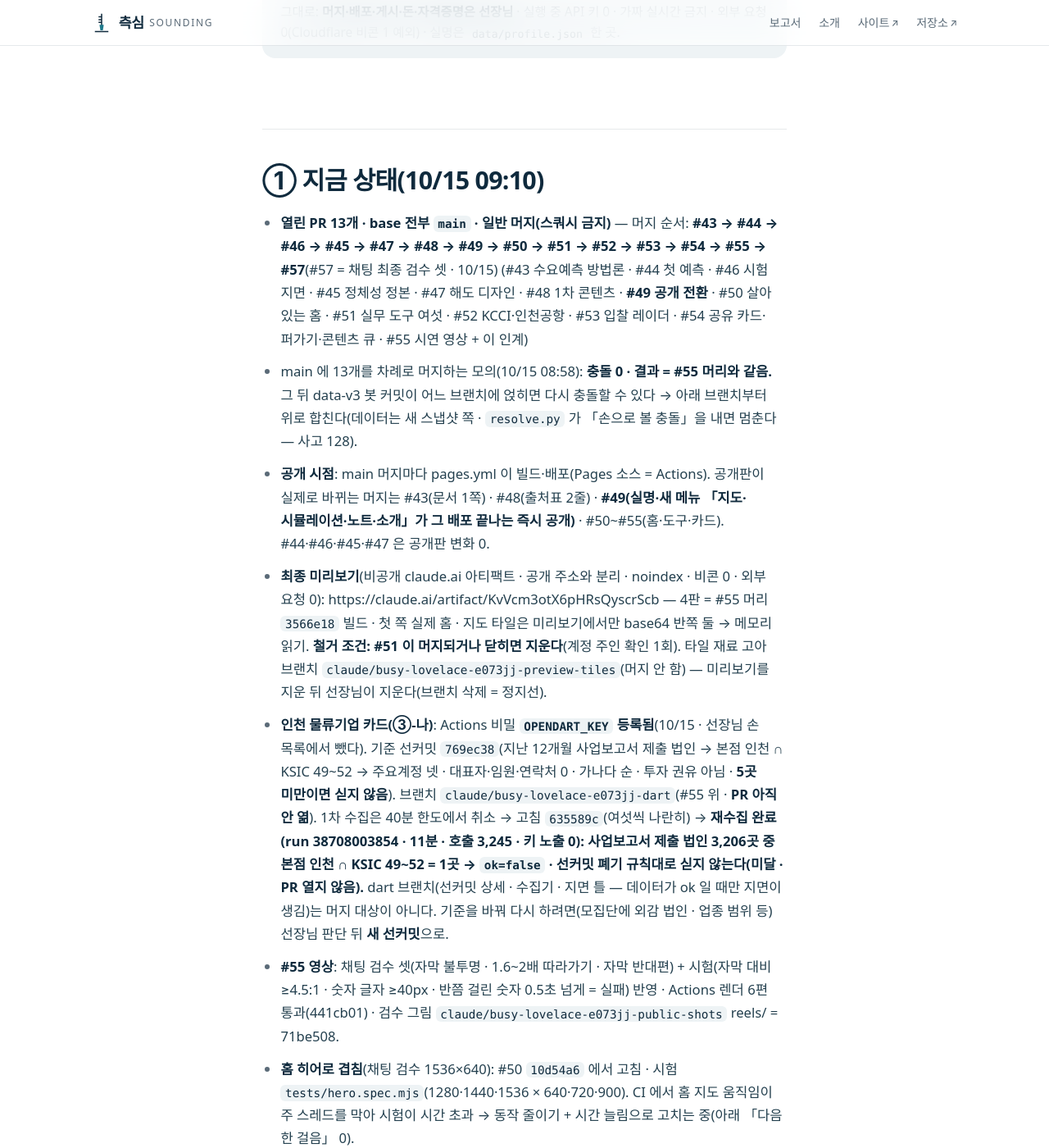
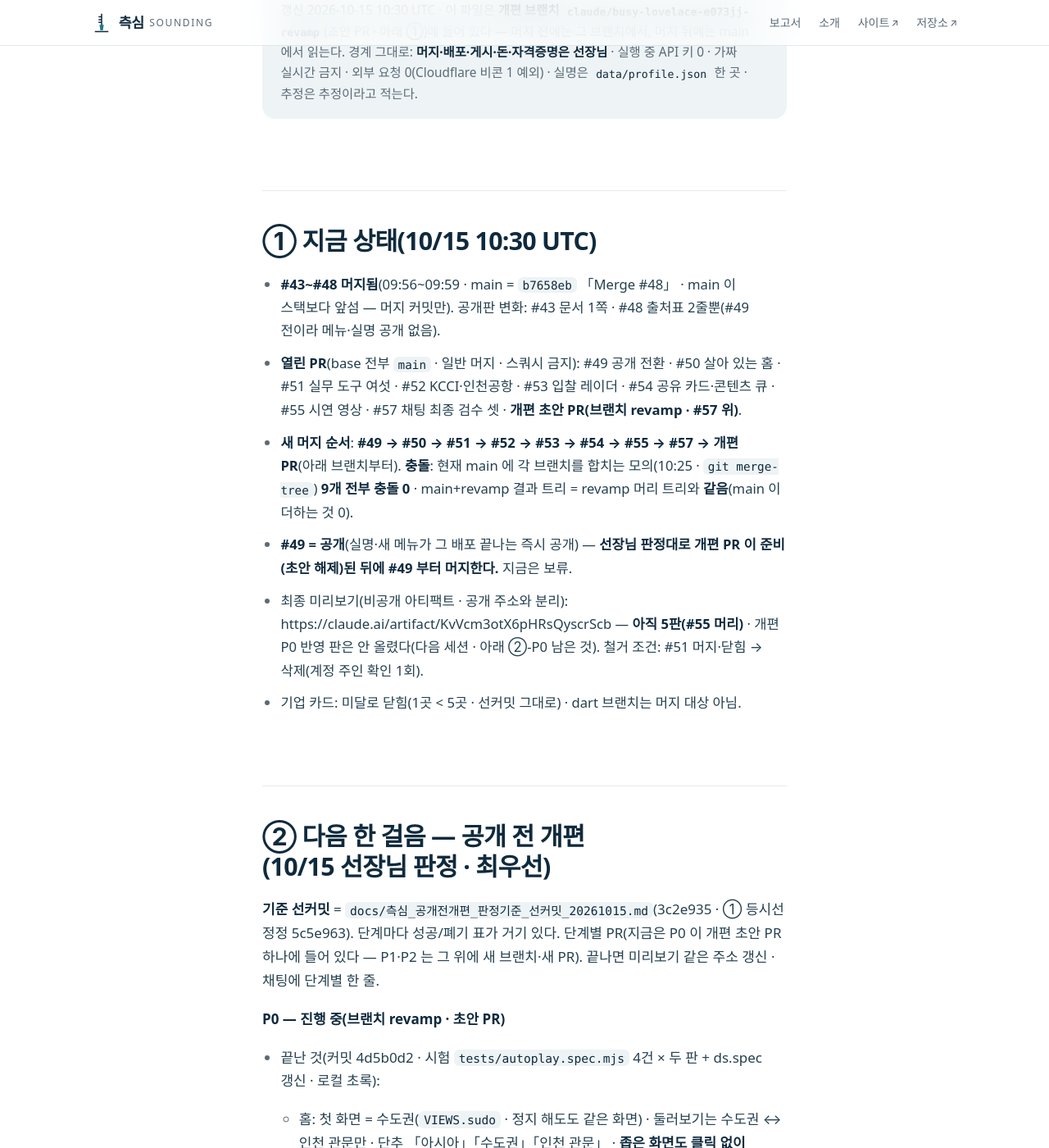
Before and after one commit to jisangj03-dev/incheon-port-analysis, a Jekyll site: the page built from docs/위임문_다음세션_20261012.md, in a window 1280 px wide and 1400 px high, scrolled down 371 px. Shown: the whole window at 82% size. Built offline with Jekyll 4.4.1, drawn with Linux system fonts in a browser that asks for light colours; some web fonts are replaced; our own code applies the rules of GitHub Pages for plain Markdown files; some of the changed text lies outside the part shown.

Commit message:
마감 인계 — #43~#48 머지 반영 · 새 머지 순서(#49→…→#57→개편) 충돌 0 · P0 끝/남은 것 · 모바일 성능 · KAKAO_REST_KEY 조건 · 선장님 손 · 재개 단락
Co-Authored-By: Claude Opus 5.5 <noreply@anthropic.com>
Claude-Session: https://claude.ai/code/session_01L59oEoiMW7KHoJRFFkcN4Q

```diff
--- a/docs/위임문_다음세션_20261012.md
+++ b/docs/위임문_다음세션_20261012.md
@@ -1,22 +1,45 @@
-# ★ 현재 정본 — 10/15 인계(선장님 지시 · 새 세션은 이 절 하나로 이어 간다 · 아래 옛 정본은 경위)
+# ★ 현재 정본 — 10/15 마감 인계(선장님 지시 「한도 전 마감」 · 새 세션은 이 절 하나로 이어 간다 · 아래 옛 정본은 경위)
 
-> 갱신 2026-10-15 09:10 UTC · 이 파일은 PR #55(브랜치 `claude/busy-lovelace-e073jj-reels`)에 들어 있다 — 머지 전에는 그 브랜치에서, 머지 뒤에는 main 에서 읽는다.
-> 경계 그대로: **머지·배포·게시·돈·자격증명은 선장님** · 실행 중 API 키 0 · 가짜 실시간 금지 · 외부 요청 0(Cloudflare 비콘 1 예외) · 실명은 `data/profile.json` 한 곳.
+> 갱신 2026-10-15 10:30 UTC · 이 파일은 **개편 브랜치 `claude/busy-lovelace-e073jj-revamp`**(초안 PR · 아래 ①)에 들어 있다 — 머지 전에는 그 브랜치에서, 머지 뒤에는 main 에서 읽는다.
+> 경계 그대로: **머지·배포·게시·돈·자격증명은 선장님** · 실행 중 API 키 0 · 가짜 실시간 금지 · 외부 요청 0(Cloudflare 비콘 1 예외) · 실명은 `data/profile.json` 한 곳 · 추정은 추정이라고 적는다.
 
-## ① 지금 상태(10/15 09:10)
-- **열린 PR 13개 · base 전부 `main` · 일반 머지(스쿼시 금지)** — 머지 순서:
-  **#43 → #44 → #46 → #45 → #47 → #48 → #49 → #50 → #51 → #52 → #53 → #54 → #55 → #57**(#57 = 채팅 최종 검수 셋 · 10/15)
-  (#43 수요예측 방법론 · #44 첫 예측 · #46 시험 지면 · #45 정체성 정본 · #47 해도 디자인 · #48 1차 콘텐츠 · **#49 공개 전환** · #50 살아 있는 홈 · #51 실무 도구 여섯 · #52 KCCI·인천공항 · #53 입찰 레이더 · #54 공유 카드·퍼가기·콘텐츠 큐 · #55 시연 영상 + 이 인계)
-- main 에 13개를 차례로 머지하는 모의(10/15 08:58): **충돌 0 · 결과 = #55 머리와 같음.** 그 뒤 data-v3 봇 커밋이 어느 브랜치에 얹히면 다시 충돌할 수 있다 → 아래 브랜치부터 위로 합친다(데이터는 새 스냅샷 쪽 · `resolve.py` 가 「손으로 볼 충돌」을 내면 멈춘다 — 사고 128).
-- **공개 시점**: main 머지마다 pages.yml 이 빌드·배포(Pages 소스 = Actions). 공개판이 실제로 바뀌는 머지는 #43(문서 1쪽) · #48(출처표 2줄) · **#49(실명·새 메뉴 「지도·시뮬레이션·노트·소개」가 그 배포 끝나는 즉시 공개)** · #50~#55(홈·도구·카드). #44·#46·#45·#47 은 공개판 변화 0.
-- **최종 미리보기**(비공개 claude.ai 아티팩트 · 공개 주소와 분리 · noindex · 비콘 0 · 외부 요청 0): https://claude.ai/artifact/KvVcm3otX6pHRsQyscrScb — 4판 = #55 머리 `3566e18` 빌드 · 첫 쪽 실제 홈 · 지도 타일은 미리보기에서만 base64 반쪽 둘 → 메모리 읽기. **철거 조건: #51 이 머지되거나 닫히면 지운다**(계정 주인 확인 1회). 타일 재료 고아 브랜치 `claude/busy-lovelace-e073jj-preview-tiles`(머지 안 함) — 미리보기를 지운 뒤 선장님이 지운다(브랜치 삭제 = 정지선).
-- **인천 물류기업 카드(③-나)**: Actions 비밀 **`OPENDART_KEY` 등록됨**(10/15 · 선장님 손 목록에서 뺐다). 기준 선커밋 `769ec38`(지난 12개월 사업보고서 제출 법인 → 본점 인천 ∩ KSIC 49~52 → 주요계정 넷 · 대표자·임원·연락처 0 · 가나다 순 · 투자 권유 아님 · **5곳 미만이면 싣지 않음**). 브랜치 `claude/busy-lovelace-e073jj-dart`(#55 위 · **PR 아직 안 엶**). 1차 수집은 40분 한도에서 취소 → 고침 `635589c`(여섯씩 나란히) → **재수집 완료(run 38708003854 · 11분 · 호출 3,245 · 키 노출 0): 사업보고서 제출 법인 3,206곳 중 본점 인천 ∩ KSIC 49~52 = 1곳 → `ok=false` · 선커밋 폐기 규칙대로 싣지 않는다(미달 · PR 열지 않음).** dart 브랜치(선커밋 상세 · 수집기 · 지면 틀 — 데이터가 ok 일 때만 지면이 생김)는 머지 대상이 아니다. 기준을 바꿔 다시 하려면(모집단에 외감 법인 · 업종 범위 등) 선장님 판단 뒤 **새 선커밋**으로.
-- **#55 영상**: 채팅 검수 셋(자막 불투명 · 1.6~2배 따라가기 · 자막 반대편) + 시험(자막 대비 ≥4.5:1 · 숫자 글자 ≥40px · 반쯤 걸린 숫자 0.5초 넘게 = 실패) 반영 · Actions 렌더 6편 통과(441cb01) · 검수 그림 `claude/busy-lovelace-e073jj-public-shots` reels/ = 71be508.
-- **홈 히어로 겹침**(채팅 검수 1536×640): #50 `10d54a6` 에서 고침 · 시험 `tests/hero.spec.mjs`(1280·1440·1536 × 640·720·900). CI 에서 홈 지도 움직임이 주 스레드를 막아 시험이 시간 초과 → 동작 줄이기 + 시간 늘림으로 고치는 중(아래 「다음 한 걸음」 0).
+## ① 지금 상태(10/15 10:30 UTC)
+- **#43~#48 머지됨**(09:56~09:59 · main = `b7658eb` 「Merge #48」 · main 이 스택보다 앞섬 — 머지 커밋만). 공개판 변화: #43 문서 1쪽 · #48 출처표 2줄뿐(#49 전이라 메뉴·실명 공개 없음).
+- **열린 PR**(base 전부 `main` · 일반 머지 · 스쿼시 금지): #49 공개 전환 · #50 살아 있는 홈 · #51 실무 도구 여섯 · #52 KCCI·인천공항 · #53 입찰 레이더 · #54 공유 카드·콘텐츠 큐 · #55 시연 영상 · #57 채팅 최종 검수 셋 · **개편 초안 PR(브랜치 revamp · #57 위)**.
+- **새 머지 순서**: **#49 → #50 → #51 → #52 → #53 → #54 → #55 → #57 → 개편 PR**(아래 브랜치부터). **충돌**: 현재 main 에 각 브랜치를 합치는 모의(10:25 · `git merge-tree`) **9개 전부 충돌 0** · main+revamp 결과 트리 = revamp 머리 트리와 **같음**(main 이 더하는 것 0).
+- **#49 = 공개**(실명·새 메뉴가 그 배포 끝나는 즉시 공개) — **선장님 판정대로 개편 PR 이 준비(초안 해제)된 뒤에 #49 부터 머지한다.** 지금은 보류.
+- 최종 미리보기(비공개 아티팩트 · 공개 주소와 분리): https://claude.ai/artifact/KvVcm3otX6pHRsQyscrScb — **아직 5판(#55 머리)** · 개편 P0 반영 판은 안 올렸다(다음 세션 · 아래 ②-P0 남은 것). 철거 조건: #51 머지·닫힘 → 삭제(계정 주인 확인 1회).
+- 기업 카드: 미달로 닫힘(1곳 < 5곳 · 선커밋 그대로) · dart 브랜치는 머지 대상 아님.
 
-## ② 다음 한 걸음(순서대로 · 성공/폐기 기준)
-**★ 맨 앞 — 공개 전 개편(10/15 선장님 판정 · 최우선)**: 기준 선커밋 = `docs/측심_공개전개편_판정기준_선커밋_20261015.md`(브랜치 `claude/busy-lovelace-e073jj-revamp` · #57 위 · 3c2e935). **#49 이후 머지는 개편 PR 이 올라올 때까지 보류**(#43~#48 은 먼저 머지돼도 된다). 순서 **P0**(홈·지도·따라가기·선박 리플레이 로드 즉시 자동 재생 · 만지면 멈췄다 6초 뒤 다시 · 동작 줄이기만 예외 · 모바일 90 은 첫 장면을 가볍게 · 첫 화면 수도권 확대/「아시아」 단추 · 수도권 물류 점·고속도로 화물 입자 굵기=양(추정 표기)) → **P1** ⑤ 뉴스레터 차단 → ② 수입원가(정렬 · HS 관세율 자동 · 개소세 등 · 원 미만 규칙 · 신고일 주 환율 · 표본 3건 원 단위 시험) → ① 등시선(시간대 실측 속도 · 화물차 · 상하차 · OD 30쌍 대조 — [10/15 정정] TomTom 취소 · 속도 = ITS 공공 소통정보 Actions 수집 · 대조 = 카카오모빌리티 길찾기 API 빌드 때만(선장님 REST 키 Actions 비밀 조건 · 약관·무료 할당·결제수단 먼저 확인 · 막히면 오차 통계만 · 키 없으면 「내비 대조 미실시」)) → ③ 초크포인트(해상분만 · 항로 규칙 · HS · 우회 일수·운임) → ④ 묘박지(S1 SAR 검출 · 척수 그래프 · 크로스페이드) → **P2** 범위 「수도권 물류·무역·유통」 + 목적 「사업」(문의 = mailto). 단계별 PR · 끝나면 미리보기 같은 주소 갱신 · 채팅에 단계별 한 줄. 진행 상황은 아래 「개편 진행판」 한 줄씩.
-- 개편 진행판: (10/15) 선커밋 3c2e935 · P0 착수.
+## ② 다음 한 걸음 — 공개 전 개편(10/15 선장님 판정 · 최우선)
+**기준 선커밋** = `docs/측심_공개전개편_판정기준_선커밋_20261015.md`(3c2e935 · ① 등시선 정정 5c5e963). 단계마다 성공/폐기 표가 거기 있다. 단계별 PR(지금은 P0 이 개편 초안 PR 하나에 들어 있다 — P1·P2 는 그 위에 새 브랜치·새 PR). 끝나면 미리보기 같은 주소 갱신 · 채팅에 단계별 한 줄.
+
+**P0 — 진행 중(브랜치 revamp · 초안 PR)**
+- 끝난 것(커밋 4d5b0d2 · 시험 `tests/autoplay.spec.mjs` 4건 × 두 판 + ds.spec 갱신 · 로컬 초록):
+  - 홈: 첫 화면 = 수도권(`VIEWS.sudo` · 정지 해도도 같은 화면) · 둘러보기는 수도권 ↔ 인천 관문만 · 단추 「아시아」「수도권」「인천 관문」 · **좁은 화면도 클릭 없이** 한가할 때 받는다 · 끌기·누름·바퀴·보기 단추 → 카메라 멈춤 → **6초 뒤 다시** · 「둘러보기 멈춤」 단추로 멈춘 것은 그대로 · 동작 줄이기 = 처음부터 멈춤.
+  - 좁은 화면 첫 장면 = **해상도 배율 1**(GPU 없이 칠할 때 배율 1.5 는 장면마다 70ms+ · 1 이면 긴 작업 ≈0 — 실측) → 만지거나 15초 뒤 1.5.
+  - 지도(map.html): 해도 그림 위에서 **달이 스스로 흐른다**(점 넓이 = 그 달 처리량) → 넓은 화면은 한가할 때 maplibre 가 받아 같은 달에서 이어 돈다 · 좁은 화면은 만지면 받는다 · 만지면 멈춤 6초 뒤 다시.
+  - 공급망 따라가기: 맨 위에서 안 만지면 **자동 미리보기**(단계마다 4.5초) · 내리면 스크롤이 카메라 · 좁은 화면도 한가할 때 받는다.
+  - 선박 리플레이: 클릭 없이 반복 재생(끝에서 2.5초 쉼) · 만지면 멈춤 6초 뒤 다시.
+  - **모바일 성능(Lighthouse 13.5 · 모바일 기본 · 로컬 3회 중앙값)**: 홈 **99**(97·99·99) · 지도 **96**(95·96·97) · 따라가기 **99** · 선박 **99** — 기준 ≥90 충족. (배율 1 전 홈은 76·80 이었다.)
+  - 바탕 넓힘: `tools-build/roads.py` · bathy.yml 범위 126.30–127.65°E · 36.85–37.90°N(평택·당진·이천·안성·광주·김포) · 고속도로 `ref`·`name` 보존 → 봇 커밋 2762c7a(`land_incheon.geojson` 1,681 요소 · 고속도로 1,518 · ref 1·15·50·100·110 모두 있음).
+- **남은 것(다음 세션 첫 일)**:
+  1. **수도권 물류 흐름 층** — 거점 점(인천항 신항·남항·북항·아암 · 인천공항+자유무역지역 · 평택·당진항 · 의왕 ICD · 김포·부천·이천·용인·안성·광주) + 화물 고속도로 다섯(제2경인 110 · 수도권제1순환 100 · 영동 50 · 경부 1 · 서해안 15) 선 + 입자. 방법: `tools-build/corridors_derive.py`(새) — land_incheon 고속도로 선으로 그래프 → 관문→거점 최단 경로(다익스트라) → 구간 굵기 = 그 구간을 지나는 거점 몫의 합 → `data/derived/sudo_corridors.json` · flowmap.ts 가까운 길(`bend()` 개념선)을 이 경로로 바꾼다. **몫 = 추정**: 인천 구·군·서울은 창고 개소 실측, **경기 시·군별 창고 개소는 저장소에 없다**(nlic·data.go.kr 은 세션에서 막힘) → (가) Actions 일로 data.go.kr 15083282 파일 받기 시도 · (나) 못 받으면 경기 몫을 여섯 거점에 **똑같이 나눔 = 가정**으로 화면·캡션에 적는다. 거점 좌표는 시설 면 중심(OSM) 또는 시청 부근 「개략」 표기.
+  2. 미리보기 6판(개편 P0) 같은 주소로 갱신 · 채팅 한 줄.
+  3. 관찰: `tests/labels.spec.mjs` 따라가기(iPhone) 가 병렬 4 부하에서 1회 실패 · 단독 4/4 통과 — CI 에서 다시 보면 원인부터.
+  4. 끝나면 초안 해제 · PR 설명 맨 위 통과/미달 표.
+- 성공/폐기(선커밋 요약): 자동 재생 네 지면 · 만지면 멈춤 6초 뒤 다시 · 동작 줄이기만 예외 · 첫 화면 수도권 · 둘러보기 수도권 안 · 거점·고속도로 입자 굵기=양(추정 표기) · 모바일 성능 ≥90(첫 장면을 가볍게). 폐기: 가볍게 해도 90 미달이면 좁은 화면 입자 수를 줄이고 그 사실을 적는다.
+
+**P1 — 전부 남음**(순서 ⑤ → ② → ① → ③ → ④ · 각 기준은 선커밋 문서)
+- ⑤ 뉴스레터 「차단됨」: 원인 판정(미리보기 샌드박스 vs 공개판) · 새 창 외부 링크 · 미리보기 탓이면 띠 한 줄.
+- ② 수입원가: 정렬(머리칸·숫자칸 가운데 x 차 ≤2px) · HS → 관세율표 자동(기본·WTO·FTA · Actions 스냅샷) · 원산지증명 · 개소세·교육세·주세·농특세 · 원 미만 관세법 규칙 · 신고일 주 환율 표기 · 통관수수료·보험료 기본값 출처 · 관세사 표본 3건 원 단위 시험. (부가세 분리는 #57 에서 끝.)
+- ① 등시선: [10/15 정정] **TomTom 취소** · 속도 = ITS 등 공공 소통정보 **Actions 수집**(키 필요하면 신청서 초안 + 선장님 손) · 시간대 · 화물차 기준 · 상하차 준비시간 · 대조 = **카카오모빌리티 자동차 길찾기 API(미래 출발시각) OD 30쌍 · 빌드 때만** — 아래 ③ KAKAO_REST_KEY 조건 확인 뒤.
+- ③ 초크포인트: 해상분만(관세청 운송수단별) · PortWatch 항로 규칙 공개 · HS 단위 · 우회 일수·운임(KCCI) 충격.
+- ④ 위성 묘박지: 구역 확대 · Sentinel-1 SAR 검출(배마다 원 · 척수) · 날짜별 척수 그래프 · S2 실사 배경 · 크로스페이드·슬라이더 · 미리 불러오기.
+
+**P2 — 남음**: 범위 「수도권 물류·무역·유통」(인천 = 관문) · 목적 「사업」(문의 = mailto + 질문 틀 · 외부 요청 0) · 정체성 정본·소개·README·채널 문안 같은 PR(사고 108) · PR 하나 · 선장님 머지로 확정.
+
+**KAKAO_REST_KEY**: 선장님 말로 **Actions 비밀 등록됨**(10/15). 세션 확인 상태 — **비밀 존재 [미확인]**(세션에 비밀 목록 권한 없음 · 워크플로가 이름 유무만 찍게 하면 확인 가능) · **약관(결과 저장·게시)·무료 호출 상한·결제수단 요구 [미확인]** — P1 ① 착수 때 먼저 확인한다. 확인 전에는 호출 0 · 방법론에 「내비 대조 미실시」. Max 밖 지출 여지가 보이면 쓰지 않고 선장님 손 목록에 적는다. 저장·게시가 막히면 오차 통계(중앙값·범위)만 공개 · 경로 저장 안 함.
 
 0. **[끝 · 10/15 09:37] QA 전부 초록** — #50 ad9c0aa · #51 72a056b · #52 16461f2 · #53 b7ec66d · #54 daf28b2 · #55 2df64b3 · #57 e2c6813(따라가기 시험 대응을 #50 으로 옮기고 hero 시험 CI 시간 초과를 고친 뒤). 그 뒤 봇 커밋으로 빨강이 되면 가장 아래 브랜치에서 고쳐 위로 합친다.
 1. **배포 실물 검사**(#55 머지 → pages 배포 성공 뒤) — 성공: sitemap 의 모든 지면 + 도구 여섯·입찰 레이더 + 옛 주소(/reports/ · /tools/ 옛 계산기 · /for/* · /go/*)가 200(옛 주소는 돌려보내는 지면 200) · 지면마다 외부 요청 = Cloudflare 비콘 1(static.cloudflareinsights.com)뿐 · `/tiles/incheon.pmtiles` Range 요청 206 · Lighthouse 모바일(3회 중앙값) 성능 ≥90 · 접근성 ≥95 · Cloudflare Web Analytics 에 방문이 잡힘(선장님 대시보드 · 세션은 비콘 요청 200 까지만). 폐기/실패: 하나라도 어긋나면 고침 PR(공개를 되돌리지는 않는다 — 되돌림 길 = Pages 소스를 branch 로).
@@ -31,15 +54,15 @@
    - **수입원가 편은 #57 의 새 렌더로만**(원가 = 부가세 제외 −592,596원 · #55 렌더의 −651,856원은 부가세 포함이라 쓰지 않는다).
    - 문안 = `content-queue/<날짜>/<도구>.md` · 영상 = reels 워크플로 산출물(30일 보관 · 지났으면 reels.yml 다시 돌림) · 게시 뒤 `channel_queue.py --set <id> --state 게시됨 --url <주소>`.
 
-## ③ 선장님 손(최신)
-1. **머지** — #43~#48 은 지금 해도 된다(공개판 변화 0). **#49 이후(#49~#55 · #57)는 공개 전 개편 PR 이 올라올 때까지 보류**(10/15 선장님 판정) · 일반 머지.
-2. **미리보기 삭제 확인 1회**(#51 머지 뒤 세션이 지우기를 요청하면) · 그 뒤 고아 브랜치 `claude/busy-lovelace-e073jj-preview-tiles` 삭제.
+## ③ 선장님 손(최신 · 10/15 10:30)
+1. **머지** — **보류**: 개편 PR 이 준비(초안 해제)되면 **#49 → #50 → #51 → #52 → #53 → #54 → #55 → #57 → 개편 PR** 순서로 일반 머지(#49 머지 = 공개). #43~#48 은 끝.
+2. **미리보기 삭제 확인 1회**(#51 머지 뒤 세션이 지우기를 요청하면) · 그 뒤 고아 브랜치 `claude/busy-lovelace-e073jj-preview-tiles` 삭제(브랜치 삭제 = 정지선).
 3. **게시 클릭** — LinkedIn·Threads(②-5 순서표) · 인스타·쇼츠는 10/29 판정 뒤.
-4. **(조건부) 카카오 디벨로퍼스 REST 키 → Actions 비밀 `KAKAO_REST_KEY`** — 등시선 내비 대조(OD 30쌍 · 빌드 때만)용. **세션이 약관(결과 저장·게시)·무료 할당·결제수단 요구를 확인해 「Max 밖 지출 0」으로 판정한 뒤에만** 요청한다. 그 전엔 넣지 않아도 되고, 키가 없는 동안 방법론은 「내비 대조 미실시」.
-(끝난 손: OPENDART_KEY 등록 · 인천공항 키 · KCCI 조건 · Cloudflare 비콘 토큰 · 기고 주소)
+4. **(필요할 때만) 키 신청** — P1 ① ITS 소통정보가 키를 요구하면 세션이 신청서 초안을 내고 선장님이 신청.
+(끝난 손: #43~#48 머지 · KAKAO_REST_KEY 등록(10/15 · 약관·상한 확인은 세션 몫) · OPENDART_KEY · 인천공항 키 · KCCI 조건 · Cloudflare 비콘 토큰 · 기고 주소)
 
 ## ④ 새 세션 재개 단락(그대로 붙여 넣는다)
-측심 저장소 jisangj03-dev/incheon-port-analysis 에서 이어 간다. 인계 정본은 docs/위임문_다음세션_20261012.md 맨 위 「★ 현재 정본 — 10/15 인계」 절이다(개편 PR 머지 전이면 브랜치 claude/busy-lovelace-e073jj-revamp 에서 읽는다: git fetch origin && git checkout claude/busy-lovelace-e073jj-revamp). CLAUDE.md 첫 응답 절차(git rev-parse HEAD → 맥락원 → python analysis/boot_check.py → docs/STATUS.md)를 돈 뒤, 열린 PR #43~#55 가 main 에 머지됐는지 보고 — 머지됐으면 「다음 한 걸음」 1(배포 실물 검사)부터, 아직이면 0(#50~#55 QA 초록 확인)부터 순서대로 묻지 말고 진행한다. 머지·배포·게시·돈·자격증명은 선장님이다.
+측심 저장소 jisangj03-dev/incheon-port-analysis 에서 이어 간다. 인계 정본은 docs/위임문_다음세션_20261012.md 맨 위 「★ 현재 정본 — 10/15 마감 인계」 절이고, 개편 PR 머지 전이면 브랜치 claude/busy-lovelace-e073jj-revamp 에서 읽는다(git fetch origin && git checkout claude/busy-lovelace-e073jj-revamp && git pull). CLAUDE.md 첫 응답 절차(git rev-parse HEAD → 맥락원 → python analysis/boot_check.py → docs/STATUS.md)를 돈 뒤, 묻지 말고 「② 다음 한 걸음」의 P0 남은 것 1(수도권 물류 흐름 층 · corridors_derive.py · 경기 몫은 실측 못 받으면 가정 표기)부터 하고, 미리보기 6판 갱신 → 개편 PR 초안 해제 → P1 ⑤ → ② → ① → ③ → ④ → P2 순서로 단계마다 선커밋 기준·별도 PR·설명 맨 위 통과/미달 표로 진행한다. #49 이후 머지는 개편 PR 이 준비될 때까지 보류이고, 머지·배포·게시·돈·자격증명은 선장님이다.
 
 ---
 
```
